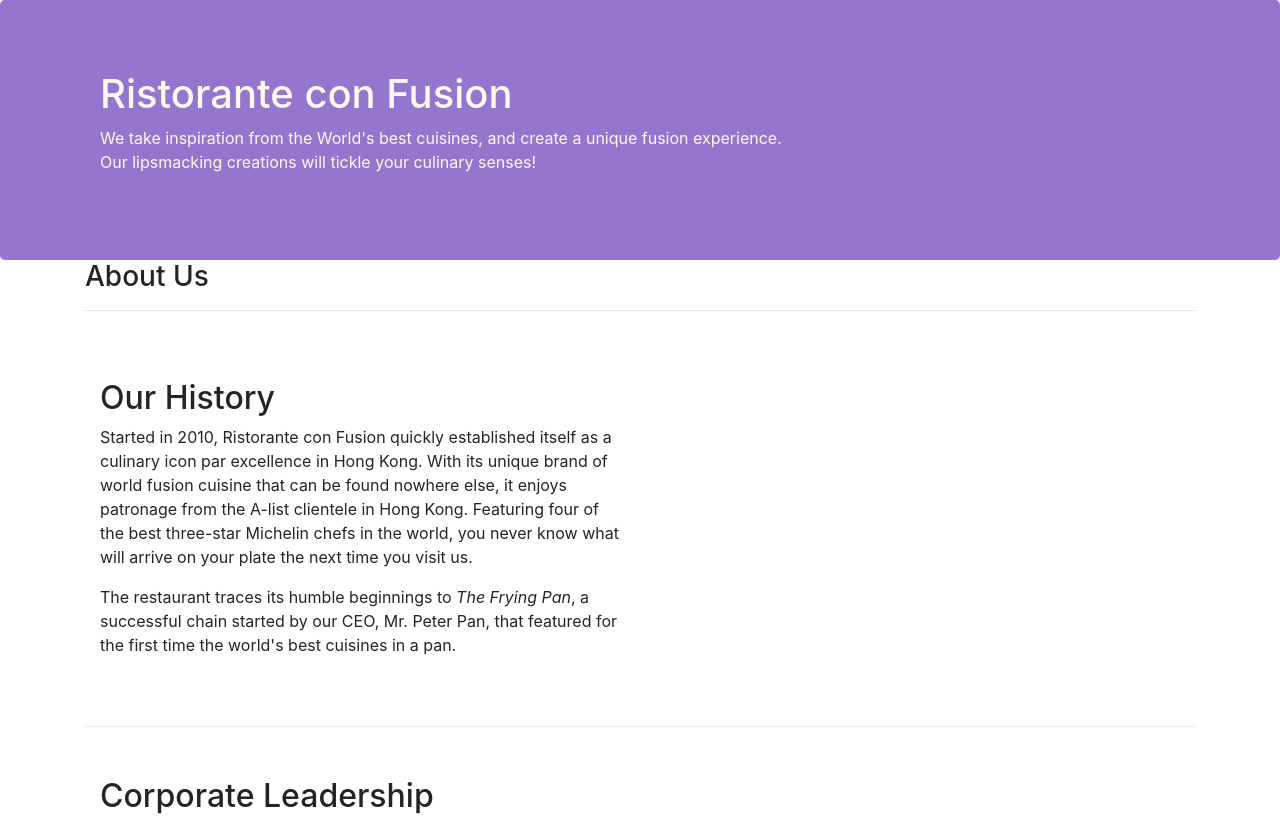
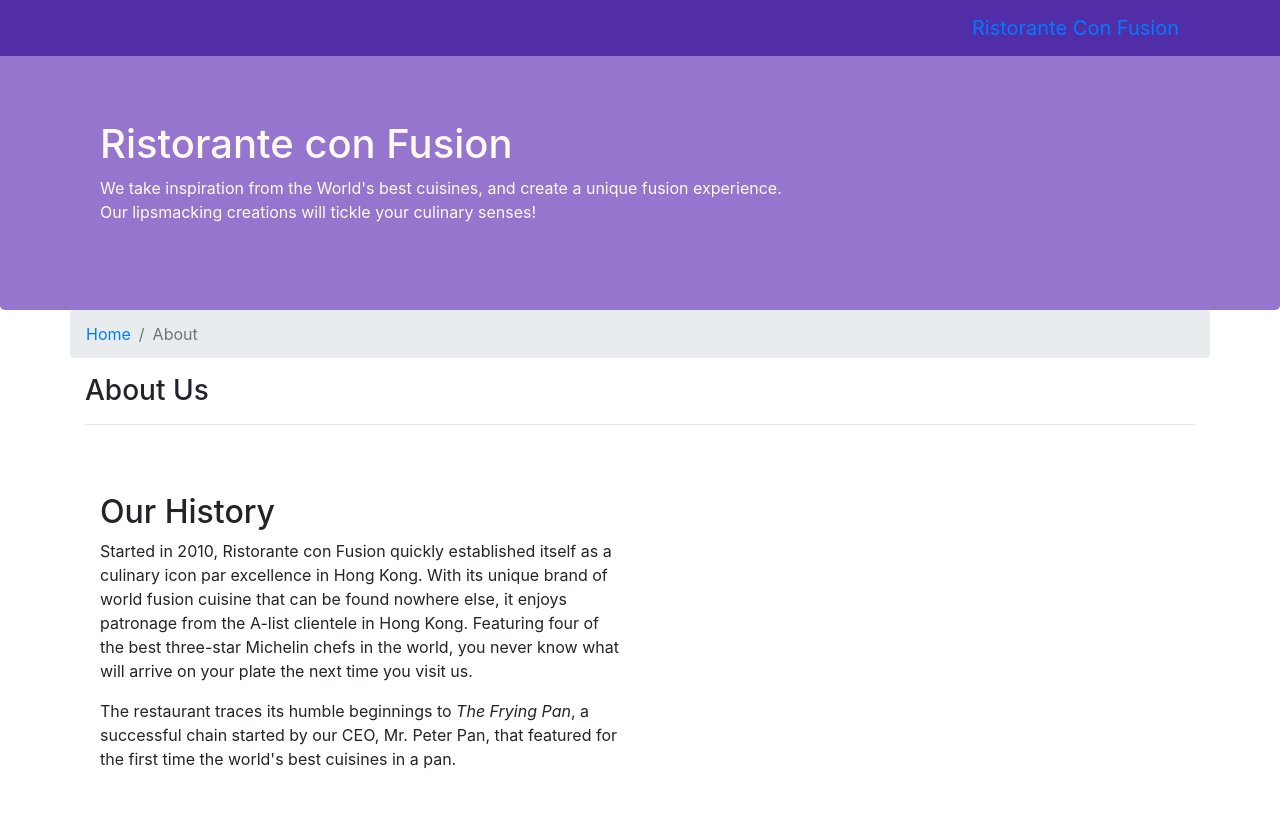
Before and after one commit to AMMAR187/Bootstap-Resturant-app-, a website: page aboutus.html in a window 1280 px wide. Shown: the top 818 px of the page. Drawn offline with nearby package versions, Linux system fonts and the light colour scheme.

Commit message:
navbar and breadcrumb

```diff
--- a/aboutus.html
+++ b/aboutus.html
@@ -15,6 +15,24 @@
 
 <body>
 
+<nav class="navbar navbar-inverse navbar-toggleable-sm  fixed-top">
+        <div class="container">
+            <button type="button" class="navbar-toggler" data-toggle="collapse" data-target="#navbar">
+            <span class="navbar-toggler-icon"></span>
+            </button>
+            <a class="navbar-brand" href="index.html">Ristorante Con Fusion</a>
+
+            <div class="collapse navbar-collapse" id="navbar">
+            <ul class="navbar-nav">
+                <li class="nav-item "><a class="nav-link" href="index.html">Home</a></li>
+                <li class="nav-item active"><a class="nav-link" href="aboutus.html">About</a></li>
+                <li class="nav-item"><a class="nav-link" href="#">Menu</a></li>
+                <li class="nav-item"><a class="nav-link" href="#">Contact</a></li>
+            </ul>
+            </div>
+        </div>
+    </nav>
+
     <header class="jumbotron">
         <div class="container">
             <div class="row row-header">
@@ -30,6 +48,10 @@
 
     <div class="container">
         <div class="row">
+            <ol class="col-12 breadcrumb">
+                <li class="breadcrumb-item"><a href="index.html">Home</a></li>
+                <li class="breadcrumb-item active">About</li>
+            </ol>
             <div class="col-12">
                <h3>About Us</h3>
                <hr>
@@ -85,7 +107,7 @@
                 <div class="col-5 offset-1 col-sm-2">
                     <h5>Links</h5>
                     <ul class="list-unstyled">
-                        <li><a href="#">Home</a></li>
+                        <li><a href="index.html">Home</a></li>
                         <li><a href="#">About</a></li>
                         <li><a href="#">Menu</a></li>
                         <li><a href="#">Contact</a></li>
--- a/css/styles.css
+++ b/css/styles.css
@@ -28,3 +28,12 @@
 	margin: 0px;
 	color: #0f0f0f;
 }
+
+body{
+	padding: 50px 0px 0px 0px;
+	z-index: 0;
+}
+
+.navbar-inverse{
+	background-color: #512da8;
+}
```
Also changed, not shown: index.html (+19 -1 lines).
